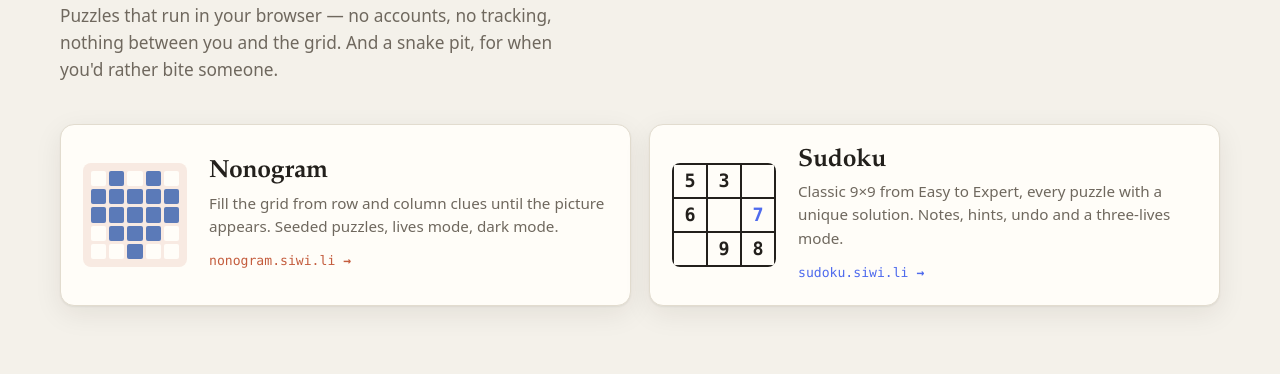
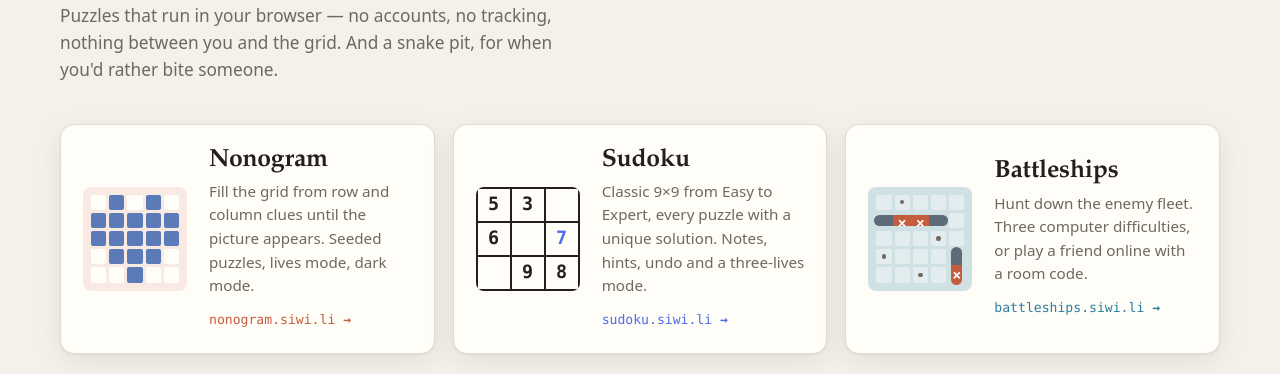
Before and after one commit to Ilosariph/games-landingpage, a website: page public/index.html in a window 1280 px wide. Shown: the part 297-671 px from the top of the page. Drawn offline with Linux system fonts and the light colour scheme.

Commit message:
add battleships

```diff
--- a/public/index.html
+++ b/public/index.html
@@ -4,7 +4,7 @@
 <meta charset="UTF-8">
 <meta name="viewport" content="width=device-width, initial-scale=1.0, viewport-fit=cover">
 <title>siwi.li games</title>
-<meta name="description" content="Small, ad-free browser games: Nonogram, Sudoku and a live multiplayer snake pit.">
+<meta name="description" content="Small, ad-free browser games: Nonogram, Sudoku, Battleships and a live multiplayer snake pit.">
 <meta name="theme-color" content="#f4f1ea" media="(prefers-color-scheme: light)">
 <meta name="theme-color" content="#151410" media="(prefers-color-scheme: dark)">
 <link rel="icon" href="favicon.svg" type="image/svg+xml">
@@ -17,6 +17,7 @@
   <nav>
     <a href="https://nonogram.siwi.li">Nonogram</a>
     <a href="https://sudoku.siwi.li">Sudoku</a>
+    <a href="https://battleships.siwi.li">Battleships</a>
     <a href="#pit">Snake pit</a>
   </nav>
 </header>
@@ -47,6 +48,21 @@
         <h2>Sudoku</h2>
         <p>Classic 9×9 from Easy to Expert, every puzzle with a unique solution. Notes, hints, undo and a three-lives mode.</p>
         <span class="go">sudoku.siwi.li <b>→</b></span>
+      </div>
+    </a>
+
+    <a class="card card-battleships" href="https://battleships.siwi.li">
+      <div class="thumb sea" aria-hidden="true">
+        <span></span><span class="m"></span><span></span><span></span><span></span>
+        <span class="s h hl"></span><span class="s h hit"></span><span class="s h hit"></span><span class="s h hr"></span><span></span>
+        <span></span><span></span><span></span><span class="m"></span><span></span>
+        <span class="m"></span><span></span><span></span><span></span><span class="s v vt"></span>
+        <span></span><span></span><span class="m"></span><span></span><span class="s v vb hit"></span>
+      </div>
+      <div class="card-body">
+        <h2>Battleships</h2>
+        <p>Hunt down the enemy fleet. Three computer difficulties, or play a friend online with a room code.</p>
+        <span class="go">battleships.siwi.li <b>→</b></span>
       </div>
     </a>
   </section>
--- a/public/styles.css
+++ b/public/styles.css
@@ -10,6 +10,9 @@
   --nono: #c45d3e;
   --nono-fill: #5b7ab8;
   --sudo: #4f6bed;
+  --sea: #2a7f9e;
+  --sea-water: #e3edf0;
+  --sea-ship: #5d6b78;
   --pit: #2fbf71;
   --shadow: 0 1px 2px rgba(40, 30, 10, 0.06), 0 8px 28px rgba(40, 30, 10, 0.08);
   --radius: 14px;
@@ -29,6 +32,9 @@
     --nono: #d4694a;
     --nono-fill: #6c8cd0;
     --sudo: #7088ff;
+    --sea: #3f9fc0;
+    --sea-water: #1d2a30;
+    --sea-ship: #7d8a96;
     --shadow: 0 1px 2px rgba(0, 0, 0, 0.3), 0 8px 28px rgba(0, 0, 0, 0.35);
     color-scheme: dark;
   }
@@ -42,6 +48,9 @@
   --nono: #d4694a;
   --nono-fill: #6c8cd0;
   --sudo: #7088ff;
+  --sea: #3f9fc0;
+  --sea-water: #1d2a30;
+  --sea-ship: #7d8a96;
   --shadow: 0 1px 2px rgba(0, 0, 0, 0.3), 0 8px 28px rgba(0, 0, 0, 0.35);
   color-scheme: dark;
 }
@@ -122,6 +131,7 @@ main { max-width: 1160px; margin: 0 auto; }
   transition: transform 0.18s ease, border-color 0.18s;
 }
 .card-sudoku { --accent: var(--sudo); }
+.card-battleships { --accent: var(--sea); }
 .card:hover { transform: translateY(-3px); border-color: var(--accent); }
 .card:focus-visible { outline: 3px solid var(--accent); outline-offset: 3px; }
 .card h2 { font-family: var(--serif); font-size: 1.55rem; line-height: 1.1; letter-spacing: -0.01em; }
@@ -174,6 +184,27 @@ main { max-width: 1160px; margin: 0 auto; }
   font-weight: 600;
 }
 .thumb.sudo span.u { color: var(--sudo); }
+
+.thumb.sea {
+  grid-template-columns: repeat(5, minmax(0, 1fr));
+  grid-template-rows: repeat(5, minmax(0, 1fr));
+  gap: 3px;
+  padding: 8px;
+  background: color-mix(in srgb, var(--sea) 22%, var(--surface));
+}
+.thumb.sea span { position: relative; display: grid; place-items: center; background: var(--sea-water); border-radius: 2px; }
+.thumb.sea span.m::after { content: ""; width: 30%; height: 30%; border-radius: 50%; background: var(--ink-soft); }
+.thumb.sea span.s { background: var(--sea-ship); border-radius: 0; }
+.thumb.sea span.s.h { margin: 2px -2px; }
+.thumb.sea span.s.v { margin: -2px 2px; }
+.thumb.sea span.hl { border-radius: 999px 0 0 999px; margin-left: 1px; }
+.thumb.sea span.hr { border-radius: 0 999px 999px 0; margin-right: 1px; }
+.thumb.sea span.vt { border-radius: 999px 999px 0 0; margin-top: 1px; }
+.thumb.sea span.vb { border-radius: 0 0 999px 999px; margin-bottom: 1px; }
+.thumb.sea span.hit { background: var(--nono); }
+.thumb.sea span.hit::after { content: "×"; color: #fff; font-family: var(--sans); font-weight: 700; font-size: 1rem; line-height: 1; }
+.card:hover .thumb.sea span.hit { animation: pop 0.35s ease both; }
+.card:hover .thumb.sea span.hit + .hit { animation-delay: 80ms; }
 
 /* ── Snake pit ── */
 .pit { padding-block: clamp(40px, 7vw, 72px) 16px; }
```
Also changed, not shown: README.md.
